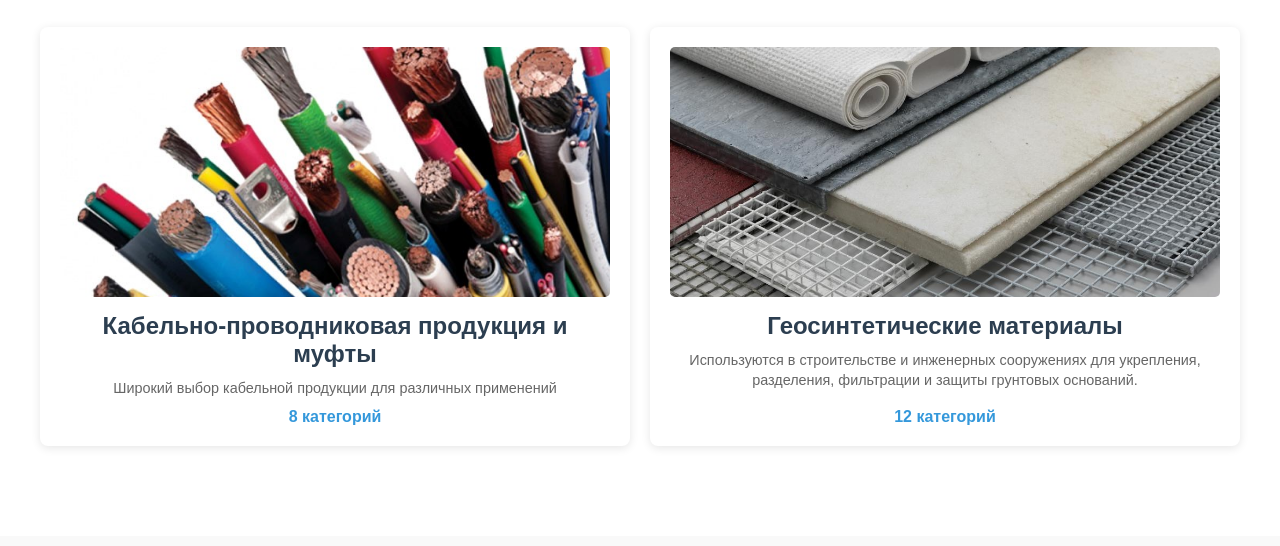
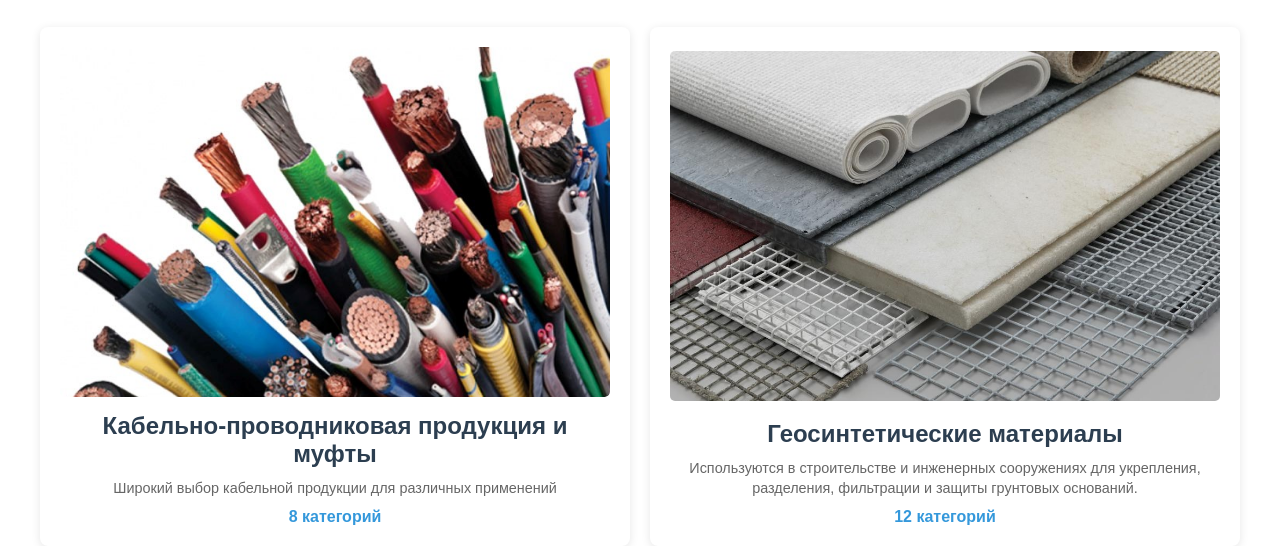
Before and after one commit to Prudexxx/Energo, a plain HTML site: page index.html in a window 1280 px wide. Shown: the part 254-800 px from the top of the page. Drawn offline with nearby package versions, Linux system fonts and the light colour scheme.

Commit message:
Update ind.css

```diff
--- a/ind.css
+++ b/ind.css
@@ -28,7 +28,7 @@
             flex-direction: column;
             align-items: center;
             text-align: center;
-            min-height: 280px;
+            min-height: 480px;
             justify-content: space-between;
         }
 
@@ -39,18 +39,19 @@
 
         .main-category-icon {
             width: 100%;
-            height: 250px;
+           height: 100%;
             display: flex;
             justify-content: center;
             align-items: center;
             margin-bottom: 15px;
             overflow: hidden;
             border-radius: 5px;
+
         }
 
         .main-category-icon img {
             width: 100%;
-            height: 150%;
+            height: 350px;
             object-fit: cover;
             border-radius: 5px;
         }
@@ -97,7 +98,7 @@
 
         .category-icon {
             width: 100%;
-            height: 120px;
+            height:240px;
             display: flex;
             justify-content: center;
             align-items: center;
```
